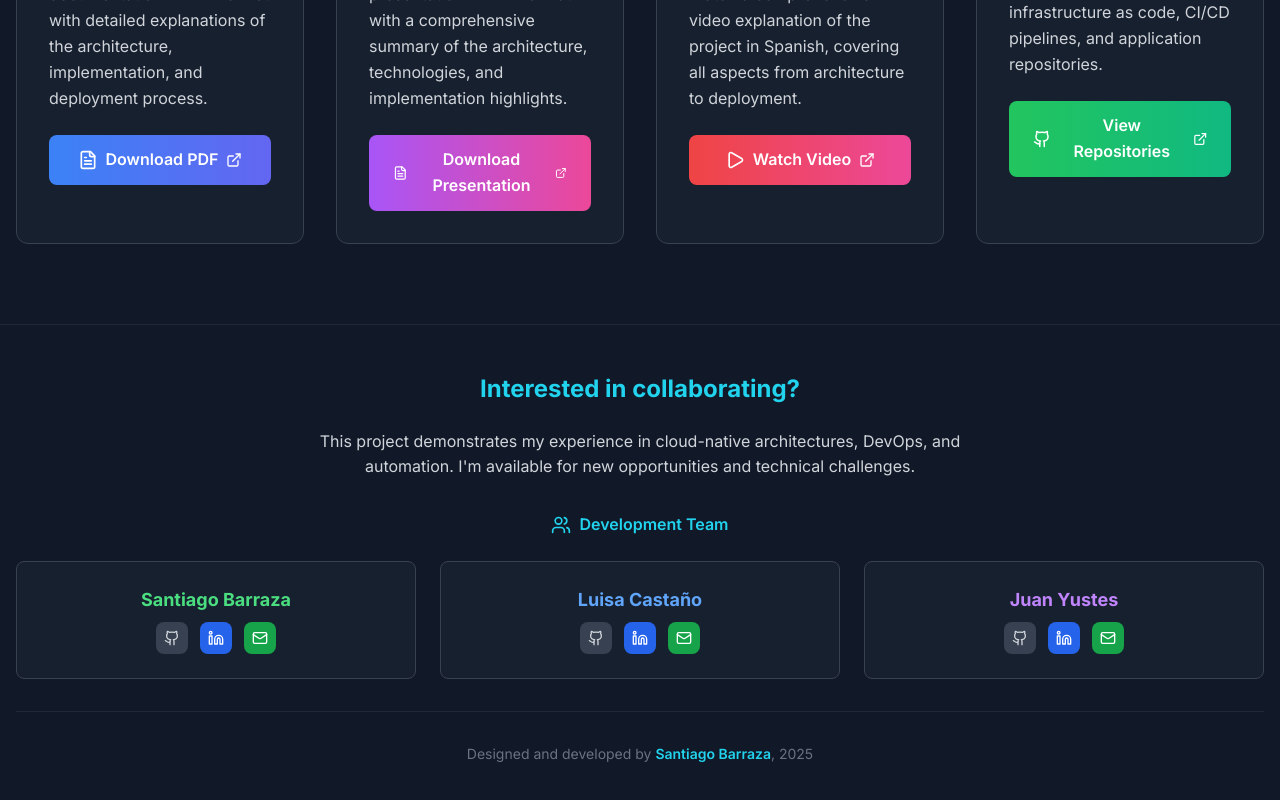
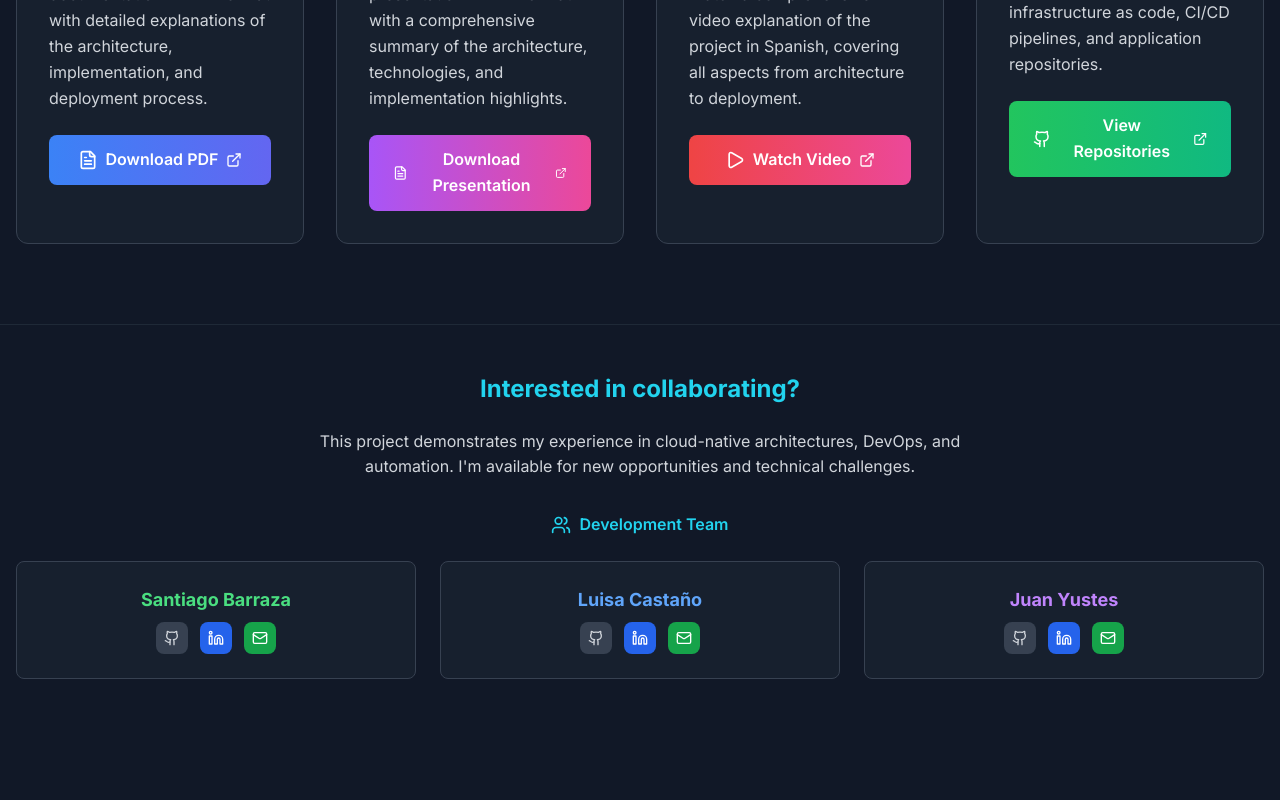
Before and after one commit to santiagobarrazas/k8s-architecture-website, a Next.js app: page / in a window 1280 px wide. Shown: the part 8028-8828 px from the top of the page. After the commit the page ends 8787 px from the top, so only its background shows below. Built offline with nearby package versions, Linux system fonts and the light colour scheme; no server answers.

Commit message:
fix: remove some text from the footer

```diff
--- a/components/footer.tsx
+++ b/components/footer.tsx
@@ -119,12 +119,6 @@ export default function Footer() {
               </div>
             </div>
           </div>
-
-          <div className="border-t border-gray-800 pt-8">
-            <p className="text-gray-500 text-sm">
-              {t("footer.designed")} <span className="text-cyan-400 font-semibold">Santiago Barraza</span>, 2025
-            </p>
-          </div>
         </div>
       </div>
     </footer>
```
